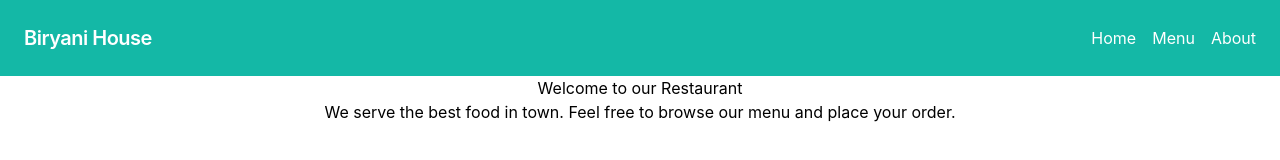
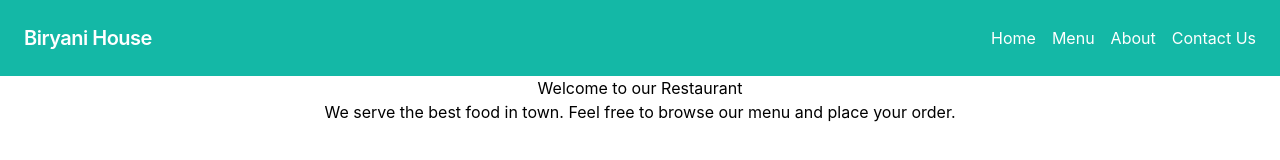
Before and after one commit to sudheer313/Biryani_house, a React (Create React App) app in the folder frontend/: page / in a window 1280 px wide. Shown: the top 160 px of the page. Built offline with nearby package versions, Linux system fonts and the light colour scheme.

Commit message:
update and add Contactus to Navbar compon

```diff
--- a/frontend/src/components/Navbar.tsx
+++ b/frontend/src/components/Navbar.tsx
@@ -5,7 +5,9 @@ const Navbar: React.FC = () => {
   return (
     <nav className="bg-teal-500 p-6">
       <div className="container mx-auto flex items-center justify-between">
-        <div className="text-white font-semibold text-xl tracking-tight">Biryani House</div>
+        <div className="text-white font-semibold text-xl tracking-tight">
+          Biryani House
+        </div>
         <div className="space-x-4">
           <Link to="/" className="text-white hover:text-teal-200">
             Home
@@ -16,7 +18,9 @@ const Navbar: React.FC = () => {
           <Link to="/about" className="text-white hover:text-teal-200">
             About
           </Link>
-
+          <Link to="/about" className="text-white hover:text-teal-200">
+            Contact Us
+          </Link>
         </div>
       </div>
     </nav>
```
